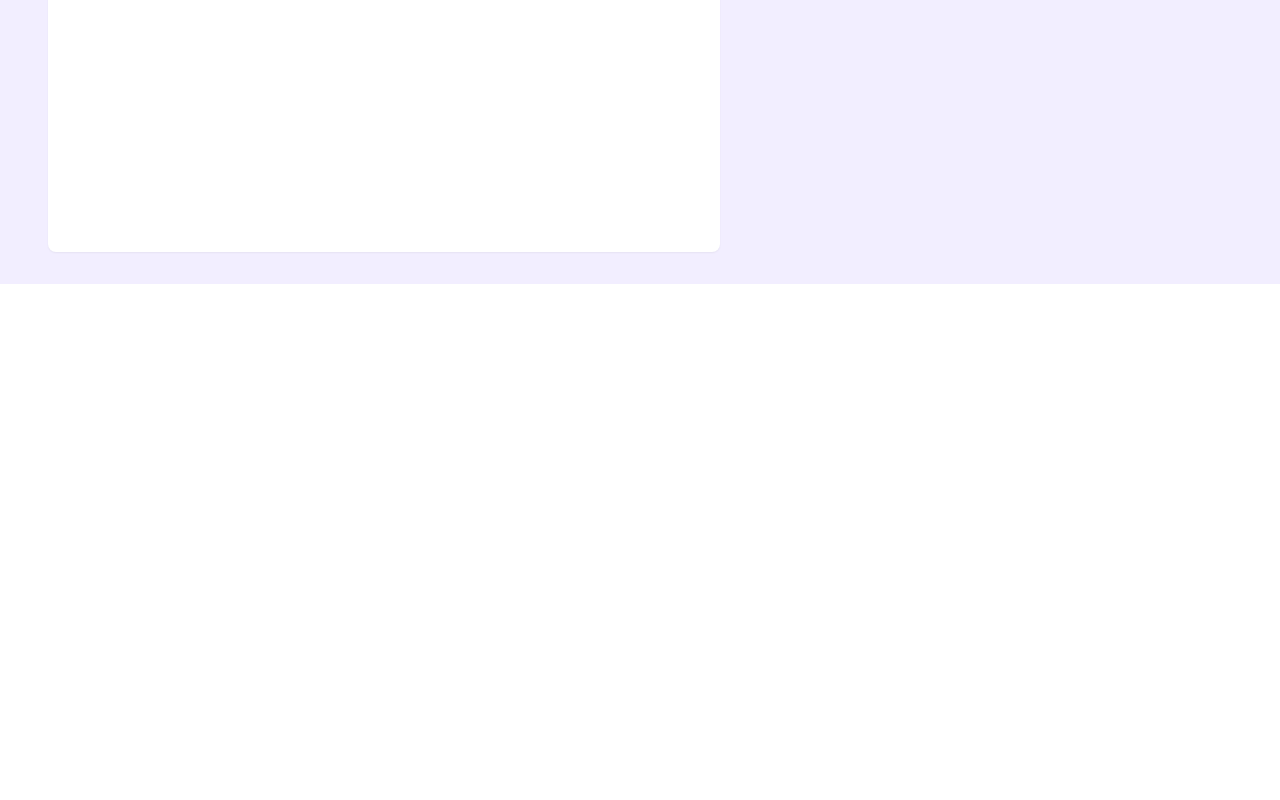
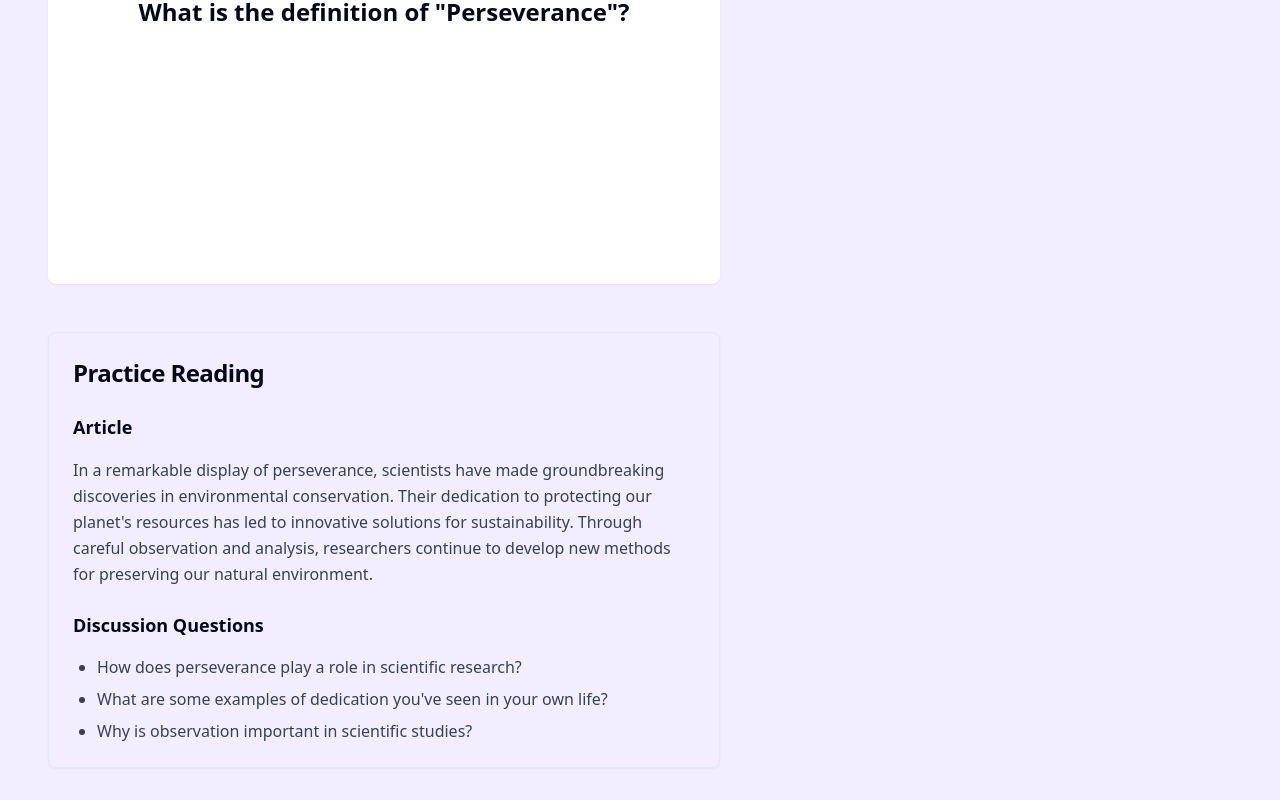
Before and after one commit to daveynj/vocabloom-explore, a React (Vite) app: page / in a window 1280 px wide. Shown: the part 586-1386 px from the top of the page. Before the commit the page ends 870 px from the top, so only its background shows below. Built offline with nearby package versions, Linux system fonts and the light colour scheme.

Commit message:
Add vocabulary article and questions
Implement functionality to generate a factual short form article using multiple vocabulary words and include discussion questions based on the vocabulary, similar to engoo.com.
[skip gpt_engineer]

```diff
--- /dev/null
+++ b/src/components/VocabularyArticle.tsx
@@ -0,0 +1,48 @@
+import React from "react";
+import { Card, CardContent, CardHeader, CardTitle } from "@/components/ui/card";
+
+interface VocabularyArticleProps {
+  words: {
+    word: string;
+    definition: string;
+  }[];
+}
+
+const VocabularyArticle = ({ words }: VocabularyArticleProps) => {
+  // This would typically come from an API, but for now we'll use a sample article
+  const article = `In a remarkable display of perseverance, scientists have made groundbreaking discoveries
+    in environmental conservation. Their dedication to protecting our planet's resources has led to innovative
+    solutions for sustainability. Through careful observation and analysis, researchers continue to develop new
+    methods for preserving our natural environment.`;
+
+  const discussionQuestions = [
+    "How does perseverance play a role in scientific research?",
+    "What are some examples of dedication you've seen in your own life?",
+    "Why is observation important in scientific studies?",
+  ];
+
+  return (
+    <Card className="w-full max-w-2xl">
+      <CardHeader>
+        <CardTitle className="text-2xl font-bold">Practice Reading</CardTitle>
+      </CardHeader>
+      <CardContent className="space-y-6">
+        <div className="space-y-4">
+          <h3 className="text-lg font-semibold">Article</h3>
+          <p className="text-gray-700 leading-relaxed">{article}</p>
+        </div>
+
+        <div className="space-y-4">
+          <h3 className="text-lg font-semibold">Discussion Questions</h3>
+          <ul className="list-disc pl-6 space-y-2">
+            {discussionQuestions.map((question, index) => (
+              <li key={index} className="text-gray-700">{question}</li>
+            ))}
+          </ul>
+        </div>
+      </CardContent>
+    </Card>
+  );
+};
+
+export default VocabularyArticle;
--- a/src/pages/Index.tsx
+++ b/src/pages/Index.tsx
@@ -1,6 +1,7 @@
 import React from "react";
 import WordCard from "@/components/WordCard";
 import VocabularyQuiz from "@/components/VocabularyQuiz";
+import VocabularyArticle from "@/components/VocabularyArticle";
 
 // This would typically come from an API or database
 const sampleWord = {
@@ -18,10 +19,26 @@ const sampleWord = {
   ],
 };
 
+// Sample vocabulary list for the article
+const vocabularyList = [
+  {
+    word: "Perseverance",
+    definition: "Continued effort to do or achieve something despite difficulties",
+  },
+  {
+    word: "Dedication",
+    definition: "The quality of being committed to a task or purpose",
+  },
+  {
+    word: "Observation",
+    definition: "The action or process of carefully watching or monitoring something",
+  },
+];
+
 const Index = () => {
   return (
     <div className="min-h-screen bg-secondary/50 py-8 px-4">
-      <div className="container mx-auto space-y-8">
+      <div className="container mx-auto space-y-12">
         <h1 className="text-4xl font-bold text-center text-primary mb-8">
           ESL Vocabulary Practice
         </h1>
@@ -37,6 +54,8 @@ const Index = () => {
           correctDefinition={sampleWord.definition}
           options={sampleWord.quizOptions}
         />
+
+        <VocabularyArticle words={vocabularyList} />
       </div>
     </div>
   );
```
